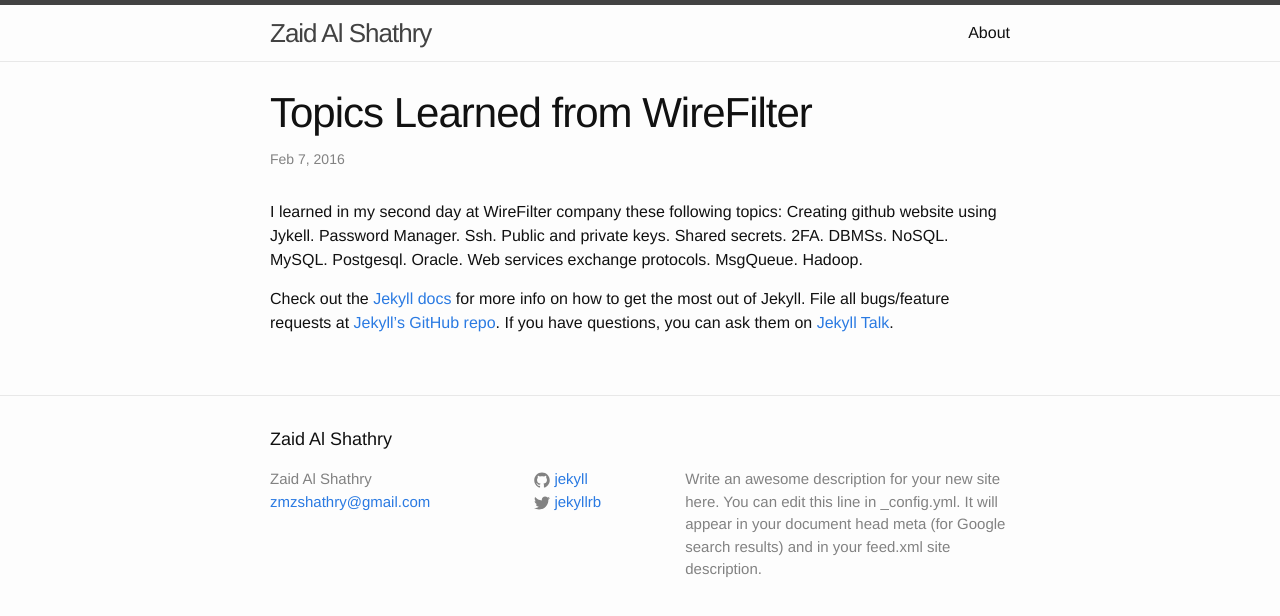
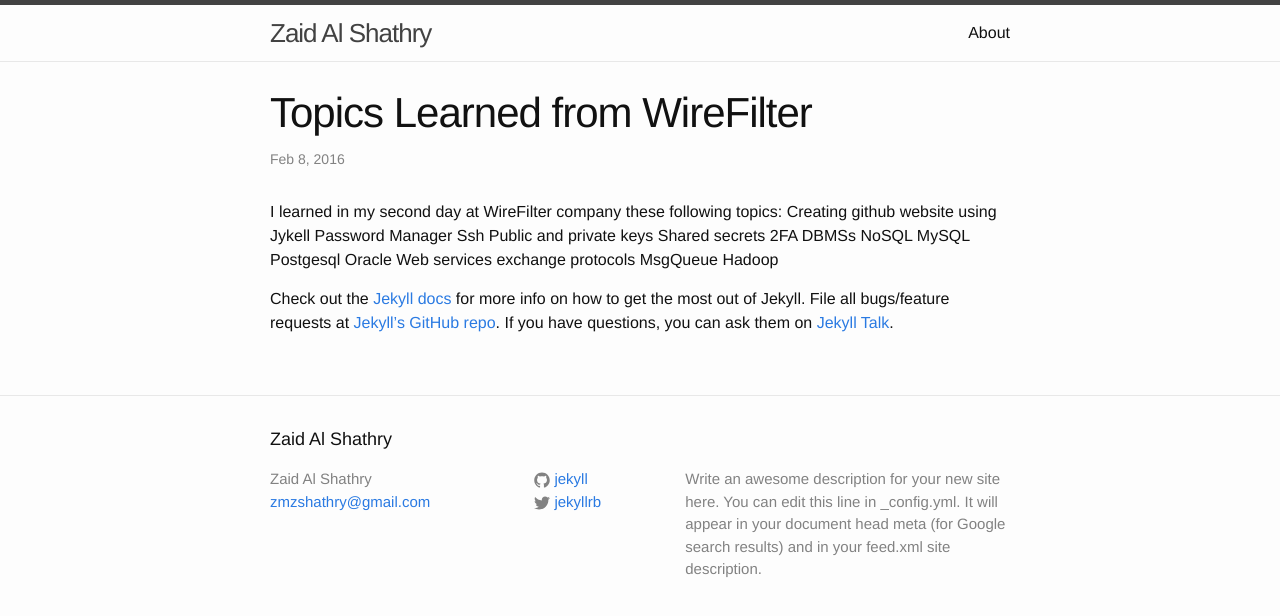
Before and after one commit to zaidmsh/zaid.github.io, a Jekyll site: the page built from _posts/2016-02-07-Key Words.markdown, in a window 1280 px wide. Shown: the top 616 px of the page. Built offline with Jekyll 4.4.1, drawn with Linux system fonts in a browser that asks for light colours; part of the change alters nothing that is shown.

```diff
--- a/_posts/2016-02-07-Key Words.markdown
+++ b/_posts/2016-02-07-Key Words.markdown
@@ -1,24 +1,24 @@
 ---
 layout: post
 title:  "Topics Learned from WireFilter"
-date:   2016-02-07 11:57:44 +0300
+date:   2016-02-08 9:20:00 +0300
 categories: jekyll update
 ---
 I learned in my second day at WireFilter company these following topics:
- Creating github website using Jykell.
- Password Manager.
- Ssh.
- Public and private keys.
- Shared secrets.
- 2FA.
- DBMSs.
- NoSQL.
- MySQL.
- Postgesql.
- Oracle.
- Web services exchange protocols.
- MsgQueue.
- Hadoop.
+ Creating github website using Jykell
+ Password Manager
+ Ssh
+ Public and private keys
+ Shared secrets
+ 2FA
+ DBMSs
+ NoSQL
+ MySQL
+ Postgesql
+ Oracle
+ Web services exchange protocols
+ MsgQueue
+ Hadoop
 
 Check out the [Jekyll docs][jekyll-docs] for more info on how to get the most out of Jekyll. File all bugs/feature requests at [Jekyll’s GitHub repo][jekyll-gh]. If you have questions, you can ask them on [Jekyll Talk][jekyll-talk].
 
```
